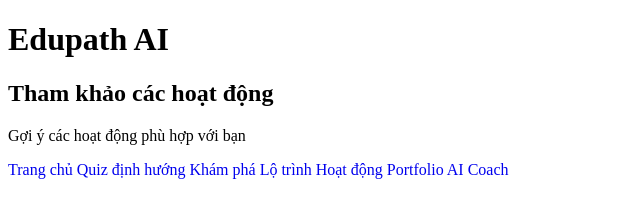
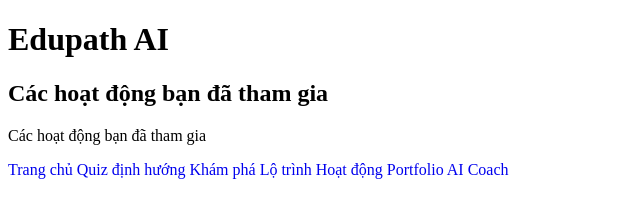
Before and after one commit to chinsiu1412/chinsiu1412.github.io, a plain HTML site: page activities.html in a window 1280 px wide. Shown: the whole page, without its empty margins (0-640 px from the left). Drawn offline with Linux system fonts and the light colour scheme.

Commit message:
Update section headings in activities.html

```diff
--- a/activities.html
+++ b/activities.html
@@ -8,8 +8,8 @@
     </head>
     <body>
         <h1>Edupath AI</h1>
-        <h2>Tham khảo các hoạt động</h2>
-        <p>Gợi ý các hoạt động phù hợp với bạn
+        <h2>Các hoạt động bạn đã tham gia</h2>
+        <p>Các hoạt động bạn đã tham gia
         </p>
         <a href="index.html" target="_self">Trang chủ</a>
         <a href="quiz.html" target="_self">Quiz định hướng</a>
```
